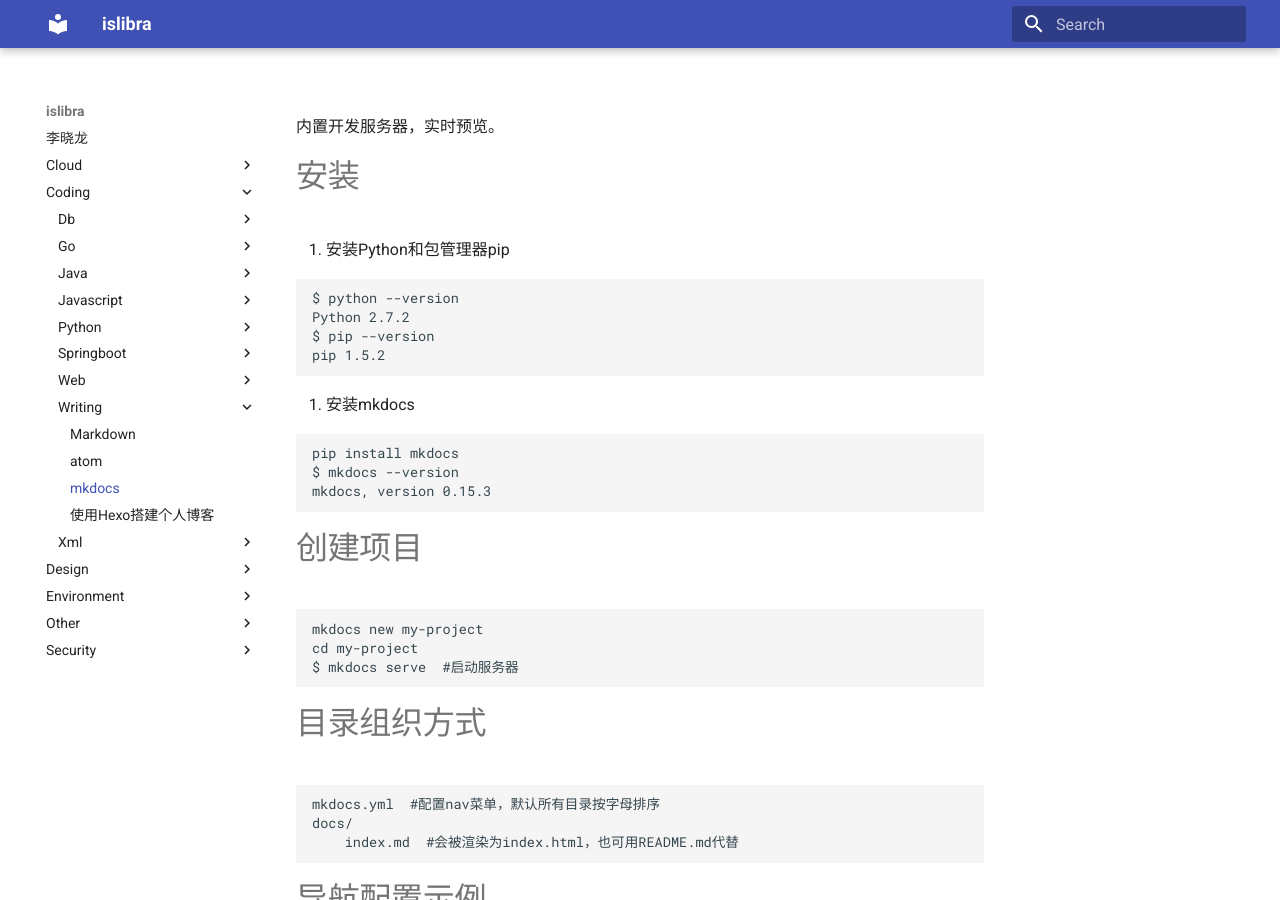
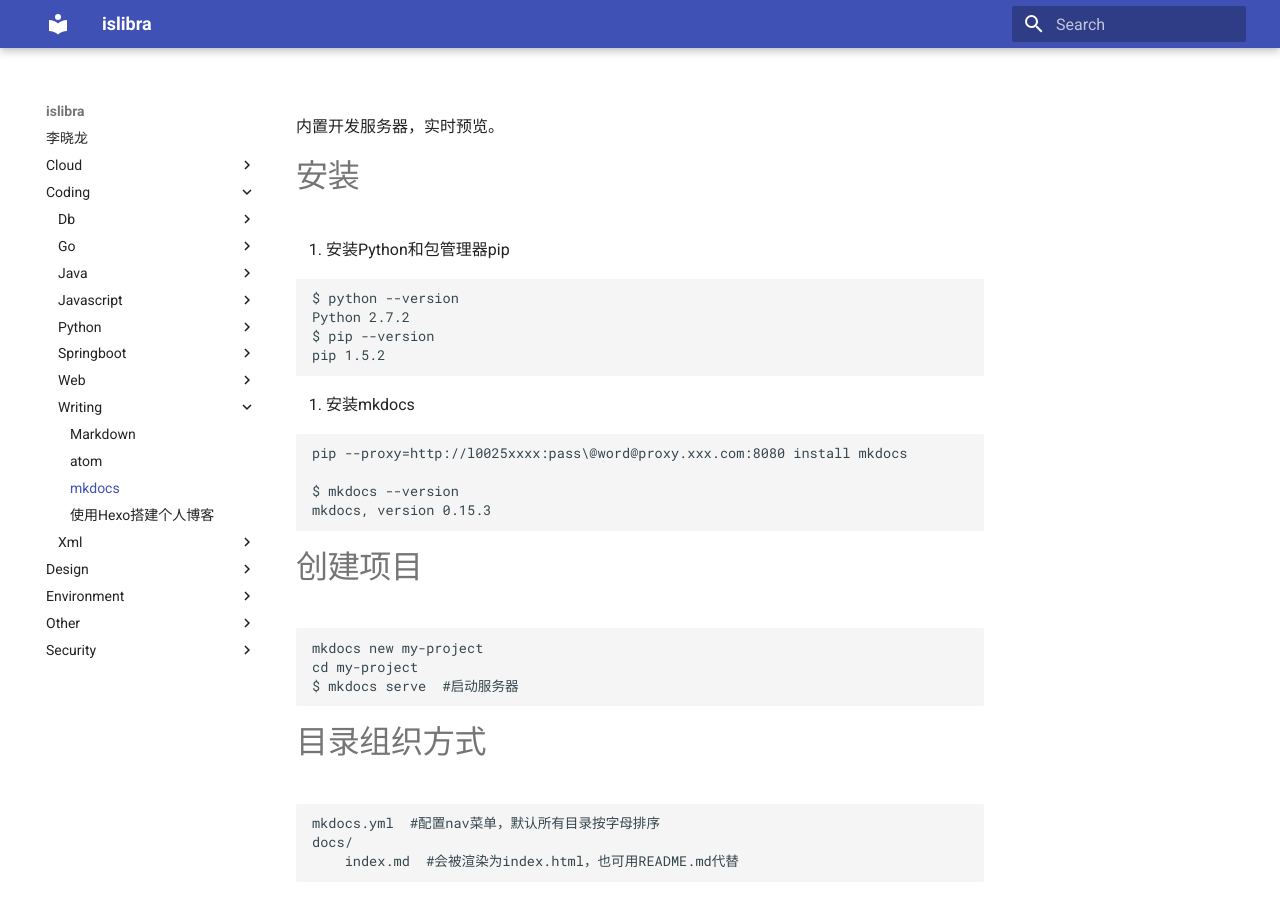
Before and after one commit to islibra/wiki, an MkDocs documentation site: the page built from docs/coding/writing/mkdocs.md, in a window 1280 px wide and 900 px high. Built offline with MkDocs 1.6.1 and Material for MkDocs 9.7.7, drawn with Linux system fonts in a browser that asks for light colours.

Commit message:
Update mkdocs.md

````diff
--- a/docs/coding/writing/mkdocs.md
+++ b/docs/coding/writing/mkdocs.md
@@ -15,7 +15,8 @@ pip 1.5.2
 ```
 2. 安装mkdocs
 ```bash
-pip install mkdocs
+pip --proxy=http://l0025xxxx:pass\@word@proxy.xxx.com:8080 install mkdocs
+
 $ mkdocs --version
 mkdocs, version 0.15.3
 ```
````
